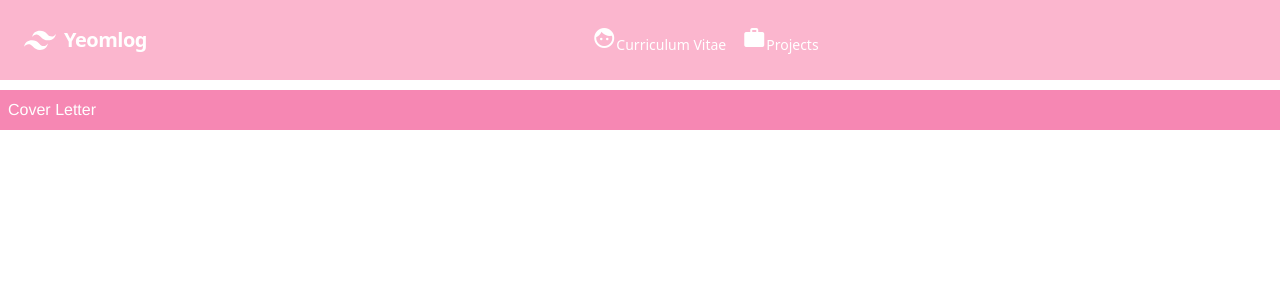
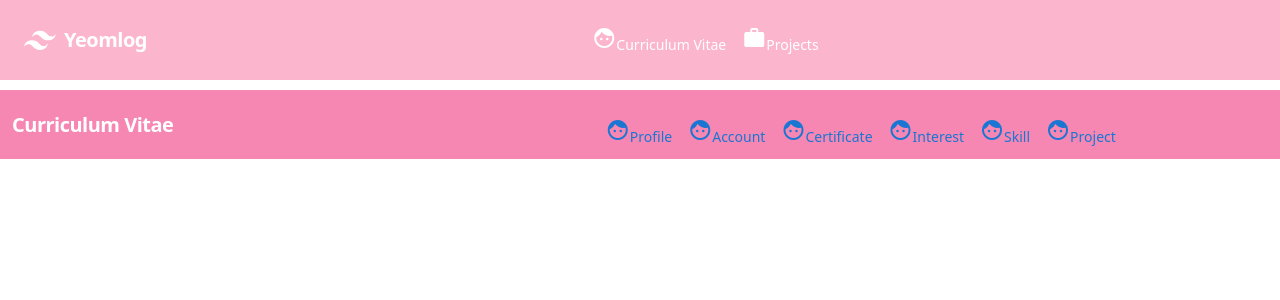
Before and after one commit to yeomkyeorae/yeomlog, a Vue app in the folder frontend/: page /cv in a window 1280 px wide. Shown: the top 300 px of the page. Built offline with nearby package versions, Linux system fonts and the light colour scheme.

Commit message:
200317 | cv menubar

```diff
--- a/frontend/src/components/Navigation.vue
+++ b/frontend/src/components/Navigation.vue
@@ -15,7 +15,7 @@
     <div :class="open ? 'block': 'hidden'" class="w-full flex-grow sm:flex sm:items-center sm:w-auto">
       <div class="text-sm sm:flex-grow">
         <router-link :to="cv.path" class="no-underline block mt-4 sm:inline-block sm:mt-0 text-white hover:text-white mr-4">
-          <i class="material-icons">face</i>Curriculum Vitae
+          <i class="material-icons">{{cv.icon}}</i>Curriculum Vitae
         </router-link>
         <router-link :to="projects.path" class="no-underline block mt-4 sm:inline-block sm:mt-0 text-white hover:text-white mr-4">
           <i class="material-icons">{{projects.icon}}</i>Projects
--- a/frontend/src/views/Cv.vue
+++ b/frontend/src/views/Cv.vue
@@ -1,7 +1,48 @@
 <template>
-	<div class="cv">
-		<nav class="flex items-center justify-between flex-wrap bg-pink-400 p-2">
-			<span class="flex items-center flex-no-shrink text-white mr-6">Cover Letter</span>
+	<div class="font-sans antialiased">
+		<nav class="flex items-center justify-between flex-wrap bg-pink-400 p-3">
+			<div class="flex items-center flex-no-shrink text-white mr-6">
+				<span class="font-semibold text-xl tracking-tight">
+					Curriculum Vitae
+				</span>
+			</div>
+			<div class="block sm:hidden">
+				<button @click="toggle"
+					class="flex items-center px-3 py-2 border rounded text-teal-lighter border-teal-light hover:text-white hover:border-white">
+					<svg class="fill-current h-3 w-3" viewBox="0 0 20 20" xmlns="http://www.w3.org/2000/svg">
+						<title>Menu</title>
+						<path d="M0 3h20v2H0V3zm0 6h20v2H0V9zm0 6h20v2H0v-2z" />
+					</svg>
+				</button>
+			</div>
+			<div :class="open ? 'block': 'hidden'" class="w-full flex-grow sm:flex sm:items-center sm:w-auto">
+				<div class="text-sm sm:flex-grow">
+					<router-link :to="profile.path"
+						class="no-underline block mt-4 sm:inline-block sm:mt-0 text-white hover:text-white mr-4">
+						<i class="material-icons">{{ profile.icon }}</i>Profile
+					</router-link>
+					<router-link :to="account.path"
+						class="no-underline block mt-4 sm:inline-block sm:mt-0 text-white hover:text-white mr-4">
+						<i class="material-icons">{{ account.icon }}</i>Account
+					</router-link>
+					<router-link :to="certificate.path"
+						class="no-underline block mt-4 sm:inline-block sm:mt-0 text-white hover:text-white mr-4">
+						<i class="material-icons">{{ certificate.icon }}</i>Certificate
+					</router-link>
+					<router-link :to="interest.path"
+						class="no-underline block mt-4 sm:inline-block sm:mt-0 text-white hover:text-white mr-4">
+						<i class="material-icons">{{ interest.icon }}</i>Interest
+					</router-link>
+					<router-link :to="skill.path"
+						class="no-underline block mt-4 sm:inline-block sm:mt-0 text-white hover:text-white mr-4">
+						<i class="material-icons">{{ skill.icon }}</i>Skill
+					</router-link>
+					<router-link :to="project.path"
+						class="no-underline block mt-4 sm:inline-block sm:mt-0 text-white hover:text-white mr-4">
+						<i class="material-icons">{{ project.icon }}</i>Project
+					</router-link>
+				</div>
+			</div>
 		</nav>
 	</div>
 </template>
@@ -14,7 +55,30 @@
 		},
 		data() {
 			return {
-				fullName: 'Kyeorae Yeom'
+				profile: {
+					path: 'cv/profile',
+					icon: 'face'
+				},
+				account: {
+					path: 'cv/account',
+					icon: 'face'
+				},
+				certificate: {
+					path: 'cv/certificate',
+					icon: 'face'
+				},
+				interest: {
+					path: 'cv/interest',
+					icon: 'face'
+				},
+				skill: {
+					path: 'cv/skill',
+					icon: 'face'
+				},
+				project: {
+					path: 'cv/project',
+					icon: 'face'
+				},
 			}
 		},
 		methods: {
```
